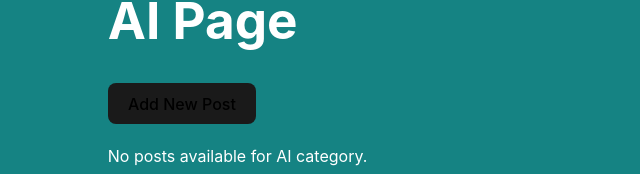
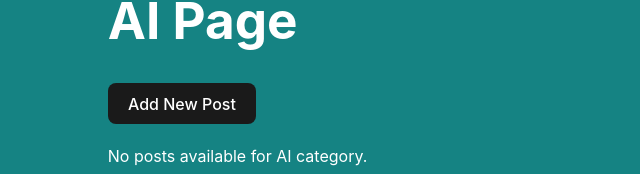
Before and after one commit to choisol0729/CSE316_Project, a React (Vite) app: page /ai in a window 1280 px wide. Shown: the part 142-316 px from the top of the page, without its empty margins (319-959 px from the left). Built offline with nearby package versions, Linux system fonts and the light colour scheme.

Commit message:
changed color of "Add New Post"

```diff
--- a/src/component/page/AiPage.tsx
+++ b/src/component/page/AiPage.tsx
@@ -31,7 +31,7 @@ const Ai = () => {
             <Header />
             <div style={{ padding: '20px' }}>
                 <h1 style={{ color: 'white' }}>AI Page</h1>
-                <button onClick={moveToEditPage}>Add New Post</button>
+                <button style={{ color: 'white'}} onClick={moveToEditPage}>Add New Post</button>
                 <div style={{ marginTop: '20px' }}>
                     {posts.length > 0 ? (
                         posts.map(post => (
--- a/src/component/page/AppPage.tsx
+++ b/src/component/page/AppPage.tsx
@@ -31,7 +31,7 @@ const AppPage  = () => {
             <Header />
             <div style={{ padding: '20px' }}>
                 <h1 style={{ color: 'white' }}>App Page</h1>
-                <button onClick={moveToEditPage}>Add New Post</button>
+                <button style={{ color: 'white'}} onClick={moveToEditPage}>Add New Post</button>
                 <div style={{ marginTop: '20px' }}>
                     {posts.length > 0 ? (
                         posts.map(post => (
--- a/src/component/page/HackathonPage.tsx
+++ b/src/component/page/HackathonPage.tsx
@@ -31,7 +31,7 @@ const Hackathon = () => {
             <Header />
             <div style={{ padding: '20px' }}>
                 <h1 style={{ color: 'white' }}>Hackathon Page</h1>
-                <button onClick={moveToEditPage}>Add New Post</button>
+                <button style={{ color: 'white'}} onClick={moveToEditPage}>Add New Post</button>
                 <div style={{ marginTop: '20px' }}>
                     {posts.length > 0 ? (
                         posts.map(post => (
--- a/src/component/page/UnityPage.tsx
+++ b/src/component/page/UnityPage.tsx
@@ -31,7 +31,7 @@ const Unity = () => {
             <Header />
             <div style={{ padding: '20px' }}>
                 <h1 style={{ color: 'white' }}>Unity Page</h1>
-                <button onClick={moveToEditPage}>Add New Post</button>
+                <button style={{ color: 'white'}} onClick={moveToEditPage}>Add New Post</button>
                 <div style={{ marginTop: '20px' }}>
                     {posts.length > 0 ? (
                         posts.map(post => (
```
